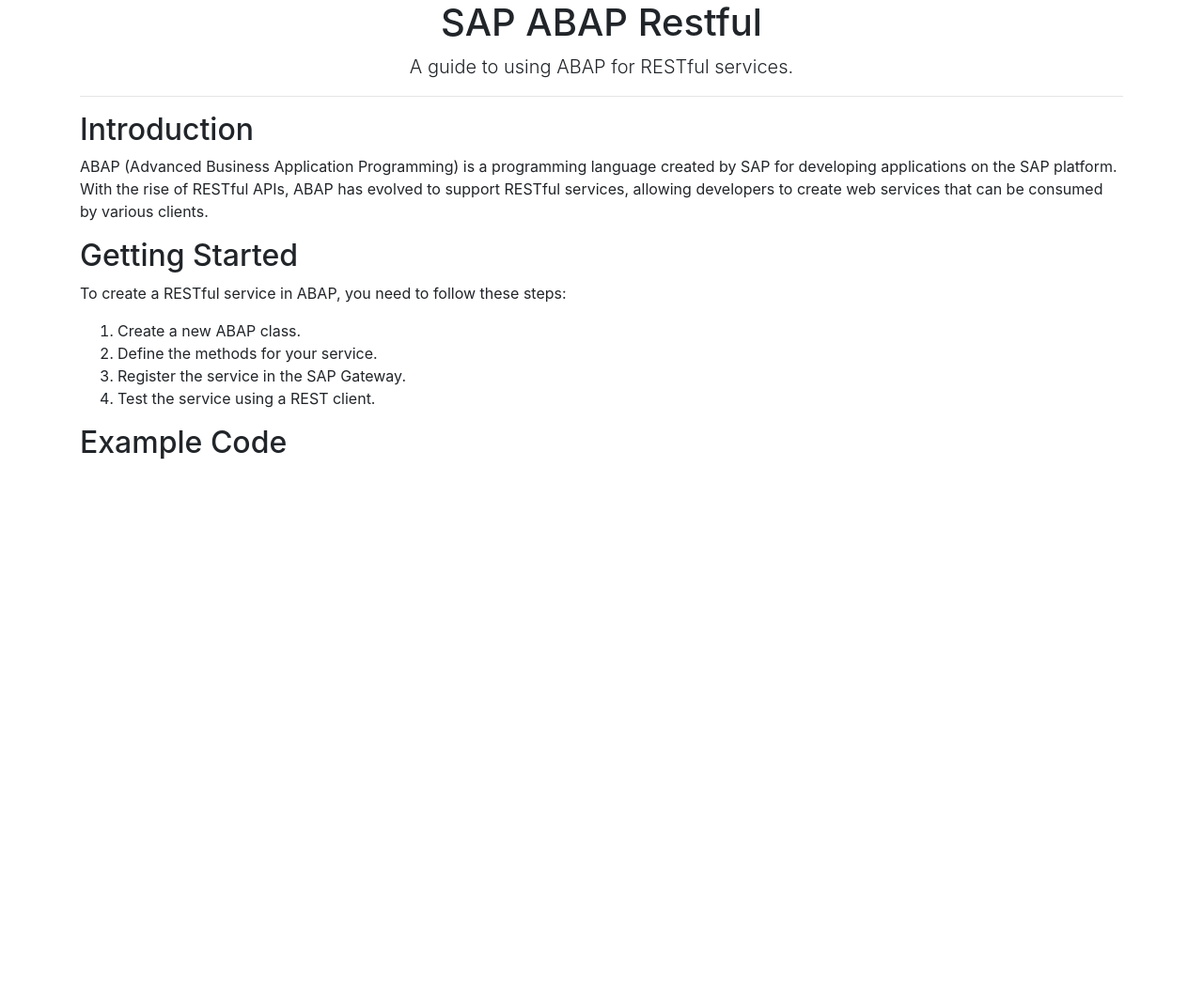
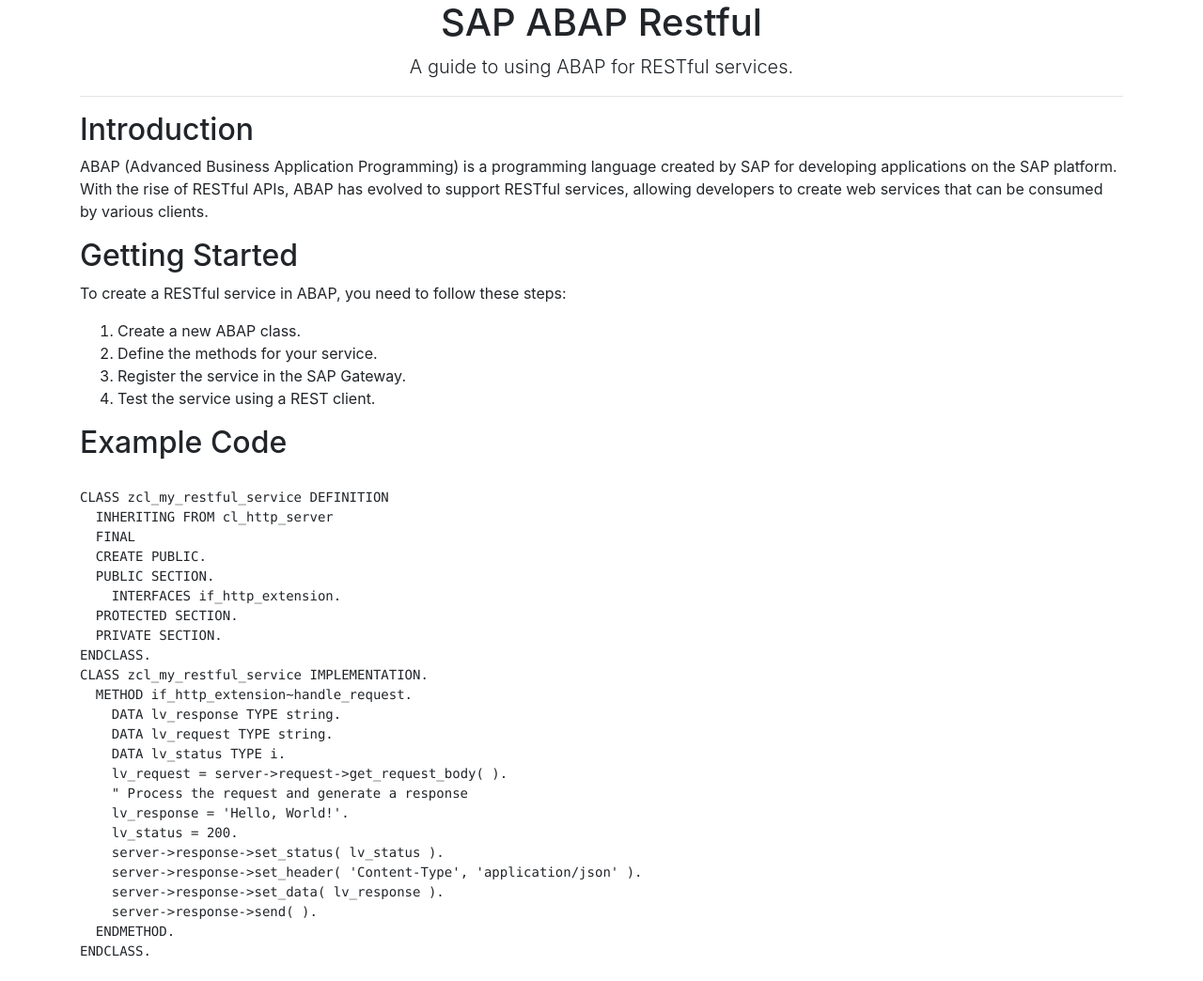
Before and after one commit to glaubertech/SAP-ABAP-Restful, a plain HTML site: page index.html in a window 1280 px wide. Shown: the top 1044 px of the page at 94% size. Before the commit the page ends 800 px from the top, so only its background shows below. Drawn offline with nearby package versions, Linux system fonts and the light colour scheme.

Commit message:
Code Sample

```diff
--- a/index.html
+++ b/index.html
@@ -25,5 +25,47 @@
 
             <h2>Example Code</h2>
             <pre><code class="language-abap">
+CLASS zcl_my_restful_service DEFINITION
+  INHERITING FROM cl_http_server
+  FINAL
+  CREATE PUBLIC.
+  PUBLIC SECTION.
+    INTERFACES if_http_extension.
+  PROTECTED SECTION.
+  PRIVATE SECTION.
+ENDCLASS.
+CLASS zcl_my_restful_service IMPLEMENTATION.
+  METHOD if_http_extension~handle_request.
+    DATA lv_response TYPE string.
+    DATA lv_request TYPE string.
+    DATA lv_status TYPE i.
+    lv_request = server->request->get_request_body( ).
+    " Process the request and generate a response
+    lv_response = 'Hello, World!'.
+    lv_status = 200.
+    server->response->set_status( lv_status ).
+    server->response->set_header( 'Content-Type', 'application/json' ).
+    server->response->set_data( lv_response ).
+    server->response->send( ).
+  ENDMETHOD.
+ENDCLASS.
+            </code></pre>
+
+            <h2>Testing the Service</h2>
+            <p>You can test your RESTful service using tools like Postman or cURL. Make sure to set the appropriate HTTP method (GET, POST, etc.) and headers.</p>
+
+            <h2>Conclusion</h2>
+            <p>ABAP provides a powerful way to create RESTful services that can be consumed by various clients. By following the steps outlined in this guide, you can create your own RESTful services in ABAP.</p>
+        </div>
+
+        <script src="https://code.jquery.com/jquery-3.5.1.slim.min.js"></script>
+        <script src="https://cdn.jsdelivr.net/npm/@popperjs/core@2.9.2/dist/umd/popper.min.js"></script>
+        <script src="https://stackpath.bootstrapcdn.com/bootstrap/4.5.2/js/bootstrap.min.js"></script>
+        <script src="https://cdnjs.cloudflare.com/ajax/libs/prism/1.23.0/prism.min.js"></script>
+        <script src="https://cdnjs.cloudflare.com/ajax/libs/prism/1.23.0/components/prism-abap.min.js"></script>
+        <script>
+            Prism.highlightAll();
+        </script>
+
     </body>
 </html5>
```
